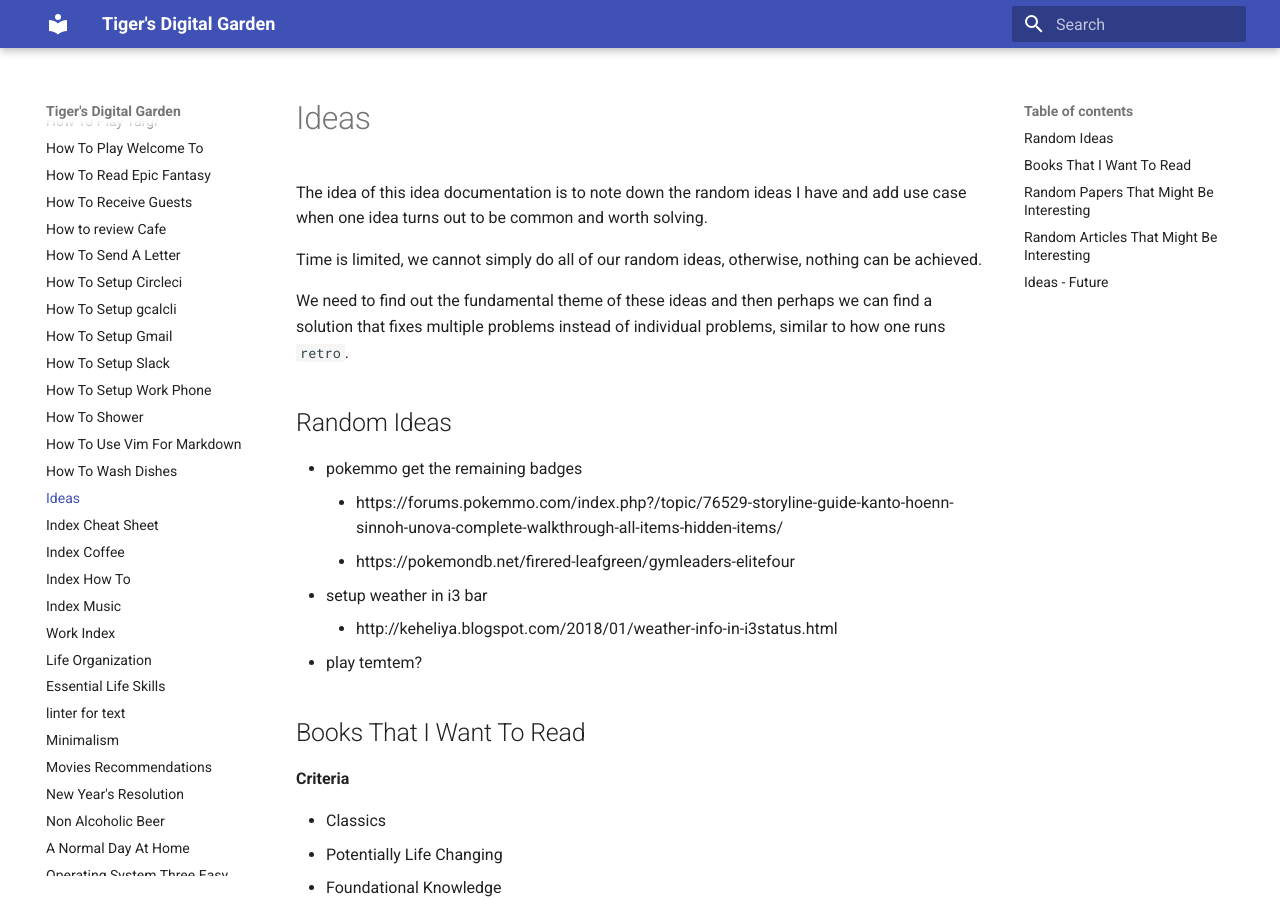
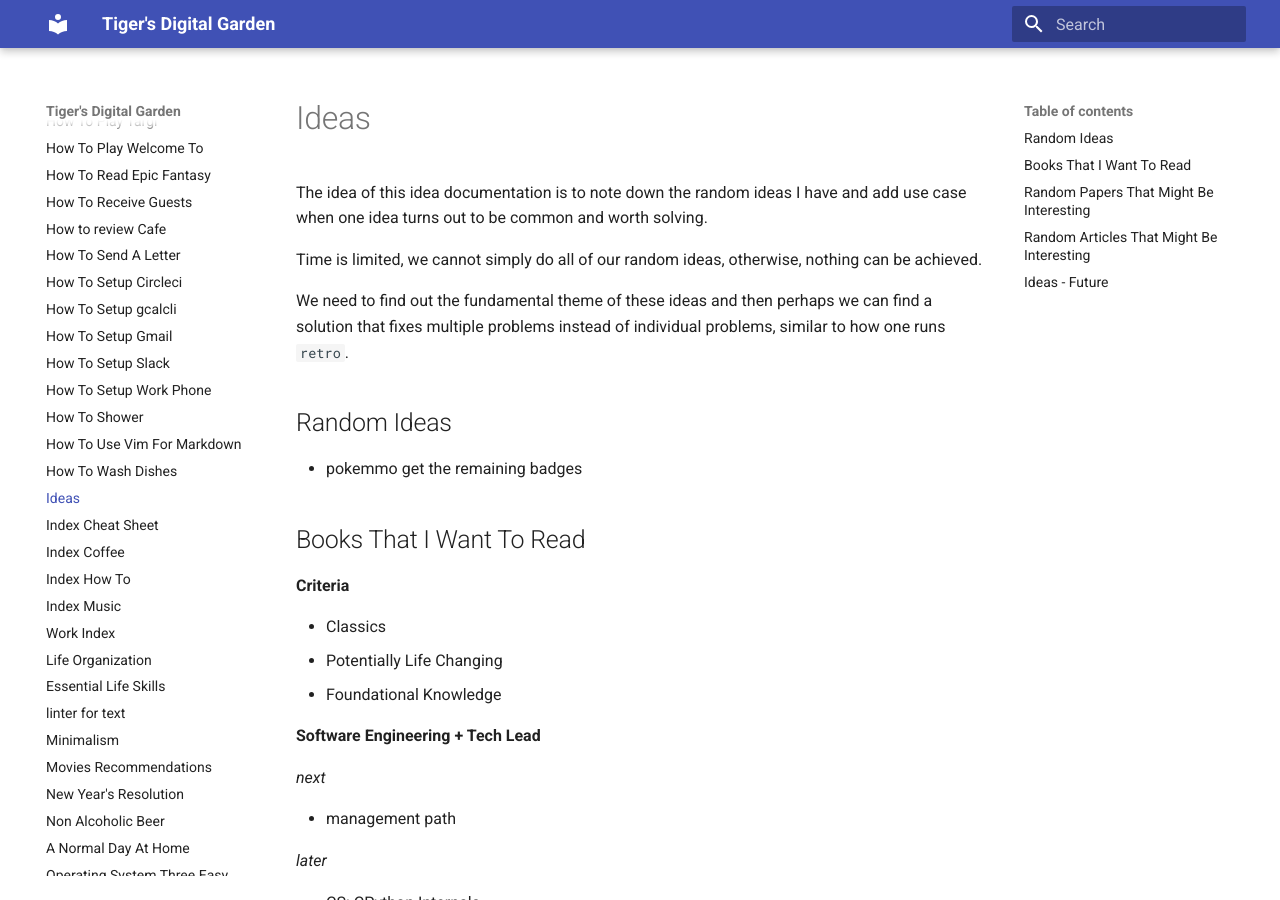
Before and after one commit to ynotstartups/notes, an MkDocs documentation site: the page built from notes/ideas.md, in a window 1280 px wide and 900 px high. Built offline with MkDocs 1.6.1 and Material for MkDocs 9.7.7, drawn with Linux system fonts in a browser that asks for light colours.

Commit message:
update ideas

```diff
--- a/notes/ideas.md
+++ b/notes/ideas.md
@@ -9,11 +9,6 @@ We need to find out the fundamental theme of these ideas and then perhaps we can
 ## Random Ideas
 
 - pokemmo get the remaining badges
-  - https://forums.pokemmo.com/index.php?/topic/76529-storyline-guide-kanto-hoenn-sinnoh-unova-complete-walkthrough-all-items-hidden-items/
-  - https://pokemondb.net/firered-leafgreen/gymleaders-elitefour
-- setup weather in i3 bar
-  - http://keheliya.blogspot.com/2018/01/weather-info-in-i3status.html
-- play temtem?
 
 ## Books That I Want To Read
 
```
